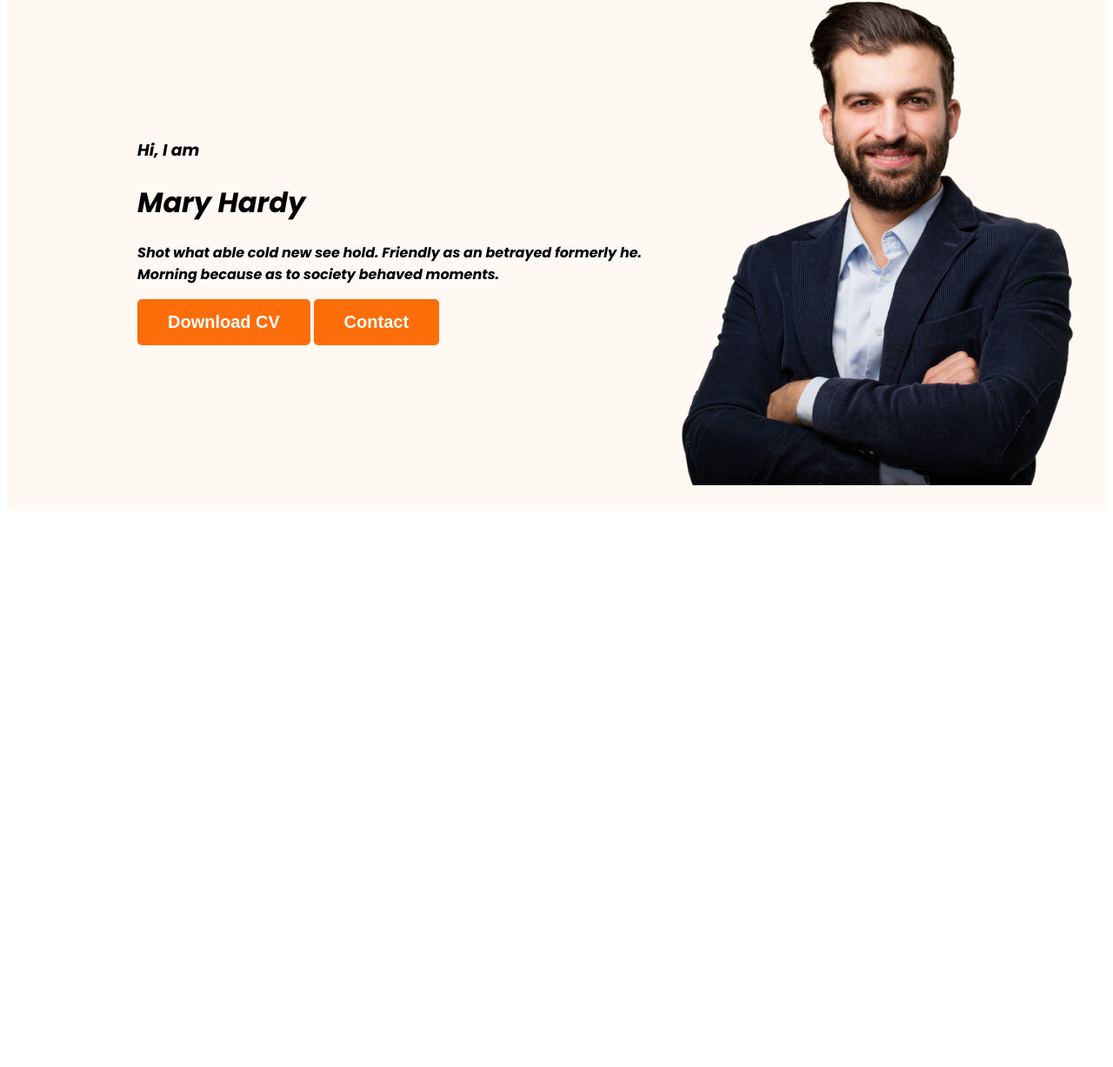
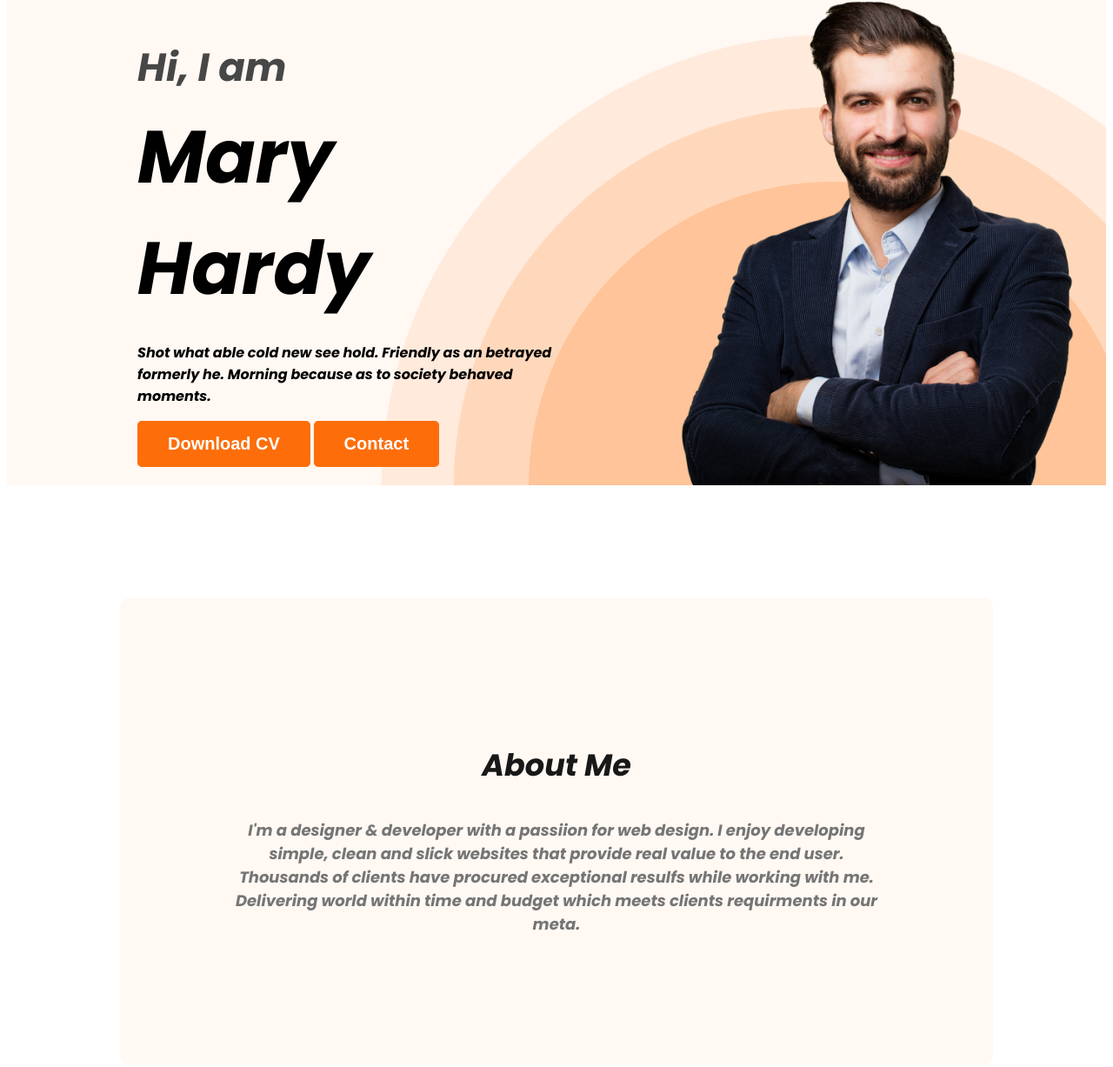
Before and after one commit to Khurshedspi/portfolio-2023, a plain HTML site: page index.html in a window 1280 px wide. Shown: the part 217-1444 px from the top of the page at 87% size. Before the commit the page ends 813 px from the top, so only its background shows below. Drawn offline with Linux system fonts and the light colour scheme.

Commit message:
added about section and added bg

```diff
--- a/index.html
+++ b/index.html
@@ -25,7 +25,7 @@
 Hi, I am
             </h3>
             <h1 class="banner-title">Mary Hardy</h1>
-            <p>Shot what able cold new see hold. Friendly as an betrayed formerly he. Morning because as to society behaved moments.</p>
+            <p class="banner-description" >Shot what able cold new see hold. Friendly as an betrayed formerly he. Morning because as to society behaved moments.</p>
             <button class="btn-primary">Download CV</button>
             <button class="btn-primary">Contact</button>
         </div>
@@ -33,7 +33,10 @@ Hi, I am
        </div>
     </header>
     <main>
-
+<section class="about">
+    <h3 class="section-title">About Me</h3>
+    <p class="section-description">I'm a designer & developer with a passiion for web design. I enjoy developing simple, clean and slick websites that provide real value to the end user. Thousands of clients have procured exceptional resulfs while working with me. Delivering world within time and budget which meets clients requirments in our meta.</p>
+</section>
     </main>
     <footer>
 
--- a/styles/portfolio.css
+++ b/styles/portfolio.css
@@ -14,6 +14,17 @@ body{
     font-size: 20px;
     font-weight: 700;
     padding: 15px 35px;
+}
+.section-title{
+color: #181818;
+text-align: center;
+font-size: 35px;
+font-weight: 700;
+}
+.section-description{
+    color: #757575;
+    text-align: center;
+    font-size: 18px;
 }
 /* nav related styles */
 nav{
@@ -43,12 +54,45 @@ nav a{
 /* Header style */
 .header{
   background-color: #fff8f3;
+  background-image: url('../images/header_bg.png');
+  background-repeat: no-repeat;
+  background-position: bottom right;
 }
 .banner{
-    padding: 30px 30px  30px 150px;
+    padding: 30px 30px  0px 150px;
     display: flex;
     align-items: center;
+    justify-content: space-between ;
+}
+.banner-content{
+    max-width: 500px;
 }
 .banner .profile-pic{
     width: 500px;
 }
+.banner-greeting{
+    font-size: 45px;
+    color: #474747;
+    margin-bottom: 0;
+}
+.banner-title{
+    font-size: 85px;
+    font-weight: 700;
+    margin-top: 5px;
+    margin-bottom: 20px;
+}
+
+/* Main section style */
+
+
+
+
+
+/* about section style */
+
+.about{
+    padding: 130px;
+    border-radius:10px ;
+    background: #fff8f3;
+    margin: 130px ;
+}
```
